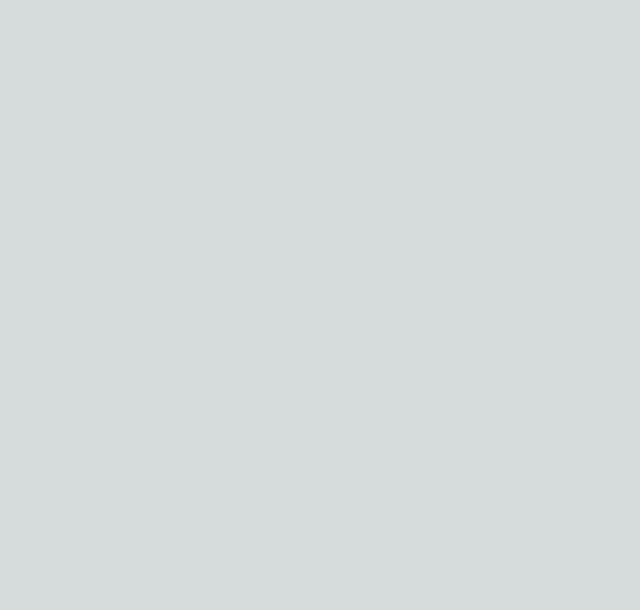
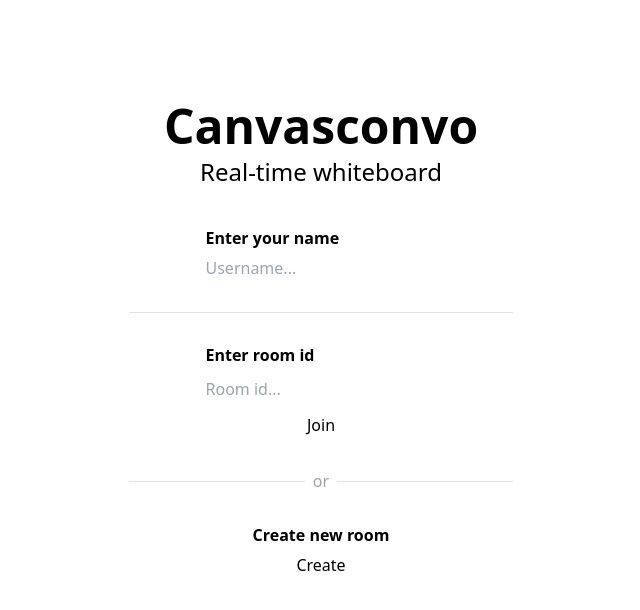
Before and after one commit to 29aNKUR/canvasconvo, a Next.js app: page / in a window 1280 px wide. Shown: the top 610 px of the page, without its empty margins (319-959 px from the left). Built offline with nearby package versions, Linux system fonts and the light colour scheme.

Commit message:
index page layout

```diff
--- a/src/pages/index.tsx
+++ b/src/pages/index.tsx
@@ -1,10 +1,120 @@
-import { Inter } from 'next/font/google'
+// import { FormEvent, useEffect, useState } from 'react';
 
-const inter = Inter({ subsets: ['latin'] })
+// import { useRouter } from 'next/router';
 
-export default function Home() {
+// import { socket } from '@/common/lib/socket';
+// import { useSetRoomId } from '@/common/recoil/room';
+// import { useModal } from '@/modules/modal';
+
+// import NotFoundModal from '../modals/NotFound';
+
+const Home = () => {
+  // const { openModal } = useModal();
+  // const setAtomRoomId = useSetRoomId();
+
+  // const [roomId, setRoomId] = useState('');
+  // const [username, setUsername] = useState('');
+
+  // const router = useRouter();
+
+  // useEffect(() => {
+  //   document.body.style.backgroundColor = 'white';
+  // }, []);
+
+  // useEffect(() => {
+  //   socket.on('created', (roomIdFromServer) => {
+  //     setAtomRoomId(roomIdFromServer);
+  //     router.push(roomIdFromServer);
+  //   });
+
+  //   const handleJoinedRoom = (roomIdFromServer: string, failed?: boolean) => {
+  //     if (!failed) {
+  //       setAtomRoomId(roomIdFromServer);
+  //       router.push(roomIdFromServer);
+  //     } else {
+  //       openModal(<NotFoundModal id={roomId} />);
+  //     }
+  //   };
+
+  //   socket.on('joined', handleJoinedRoom);
+
+  //   return () => {
+  //     socket.off('created');
+  //     socket.off('joined', handleJoinedRoom);
+  //   };
+  // }, [openModal, roomId, router, setAtomRoomId]);
+
+  // useEffect(() => {
+  //   socket.emit('leave_room');
+  //   setAtomRoomId('');
+  // }, [setAtomRoomId]);
+
+  // const handleCreateRoom = () => {
+  //   socket.emit('create_room', username);
+  // };
+
+  // const handleJoinRoom = (e: FormEvent<HTMLFormElement>) => {
+  //   e.preventDefault();
+
+  //   if (roomId) socket.emit('join_room', roomId, username);
+  // };
+
   return (
+    <div className="flex flex-col items-center py-24">
+      <h1 className="text-5xl font-extrabold leading-tight sm:text-extra">
+        Canvasconvo
+      </h1>
+      <h3 className="text-xl sm:text-2xl">Real-time whiteboard</h3>
 
-    <div></div>
-  )
-}
+      <div className="mt-10 flex flex-col gap-2">
+        <label className="self-start font-bold leading-tight">
+          Enter your name
+        </label>
+        <input
+          className="input"
+          id="room-id"
+          placeholder="Username..."
+          // value={username}
+          // onChange={(e) => setUsername(e.target.value.slice(0, 15))}
+        />
+      </div>
+
+      <div className="my-8 h-px w-96 bg-zinc-200" />
+
+      <form
+        className="flex flex-col items-center gap-3"
+        // onSubmit={handleJoinRoom}
+      >
+        <label htmlFor="room-id" className="self-start font-bold leading-tight">
+          Enter room id
+        </label>
+        <input
+          className="input"
+          id="room-id"
+          placeholder="Room id..."
+          // value={roomId}
+          // onChange={(e) => setRoomId(e.target.value)}
+        />
+        <button className="btn" type="submit">
+          Join
+        </button>
+      </form>
+
+      <div className="my-8 flex w-96 items-center gap-2">
+        <div className="h-px w-full bg-zinc-200" />
+        <p className="text-zinc-400">or</p>
+        <div className="h-px w-full bg-zinc-200" />
+      </div>
+
+      <div className="flex flex-col items-center gap-2">
+        <h5 className="self-start font-bold leading-tight">Create new room</h5>
+
+        <button className="btn">
+          Create
+        </button>
+      </div>
+    </div>
+  );
+};
+
+export default Home;
--- a/src/styles/globals.css
+++ b/src/styles/globals.css
@@ -1,27 +1,3 @@
 @tailwind base;
 @tailwind components;
 @tailwind utilities;
-
-:root {
-  --foreground-rgb: 0, 0, 0;
-  --background-start-rgb: 214, 219, 220;
-  --background-end-rgb: 255, 255, 255;
-}
-
-@media (prefers-color-scheme: dark) {
-  :root {
-    --foreground-rgb: 255, 255, 255;
-    --background-start-rgb: 0, 0, 0;
-    --background-end-rgb: 0, 0, 0;
-  }
-}
-
-body {
-  color: rgb(var(--foreground-rgb));
-  background: linear-gradient(
-      to bottom,
-      transparent,
-      rgb(var(--background-end-rgb))
-    )
-    rgb(var(--background-start-rgb));
-}
```
